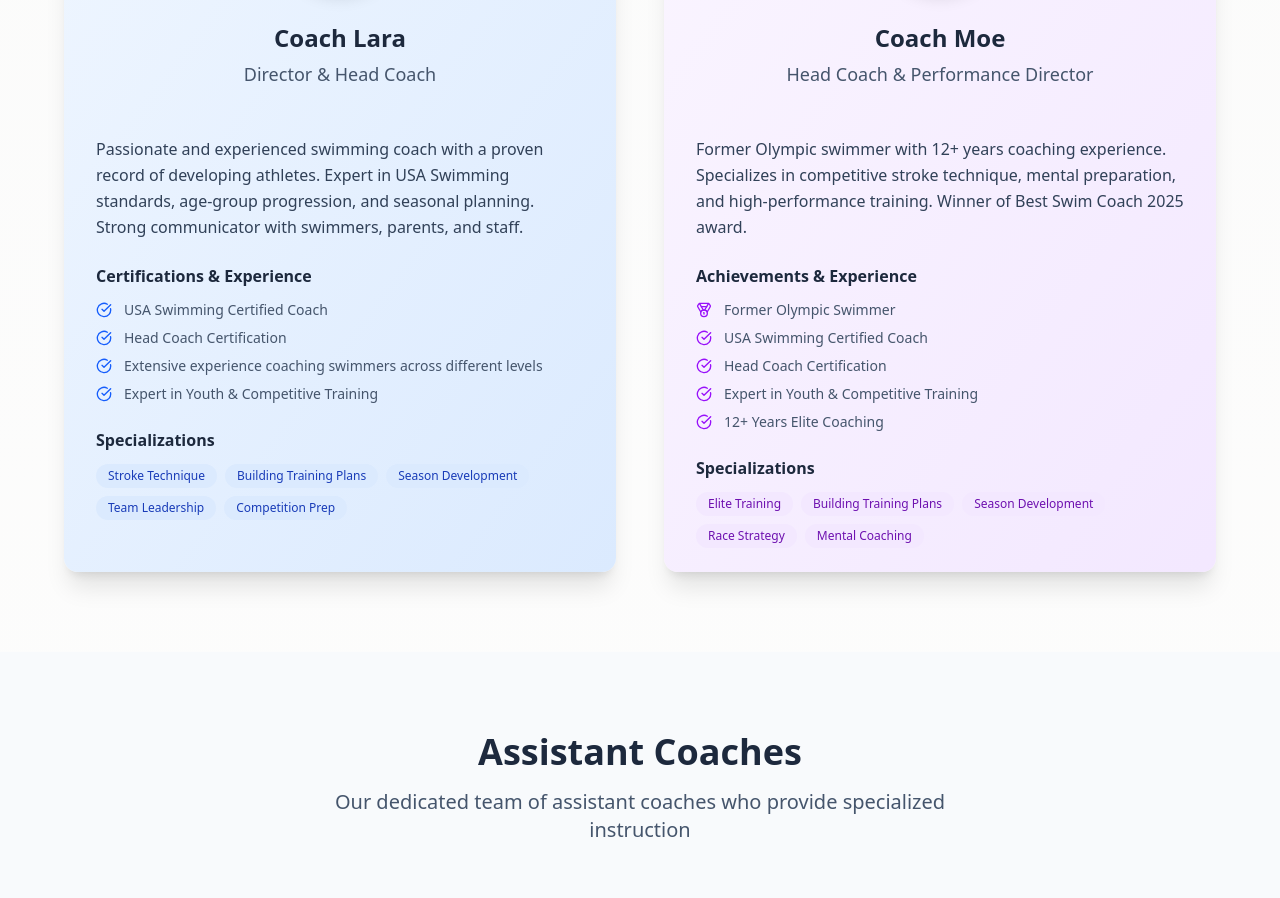
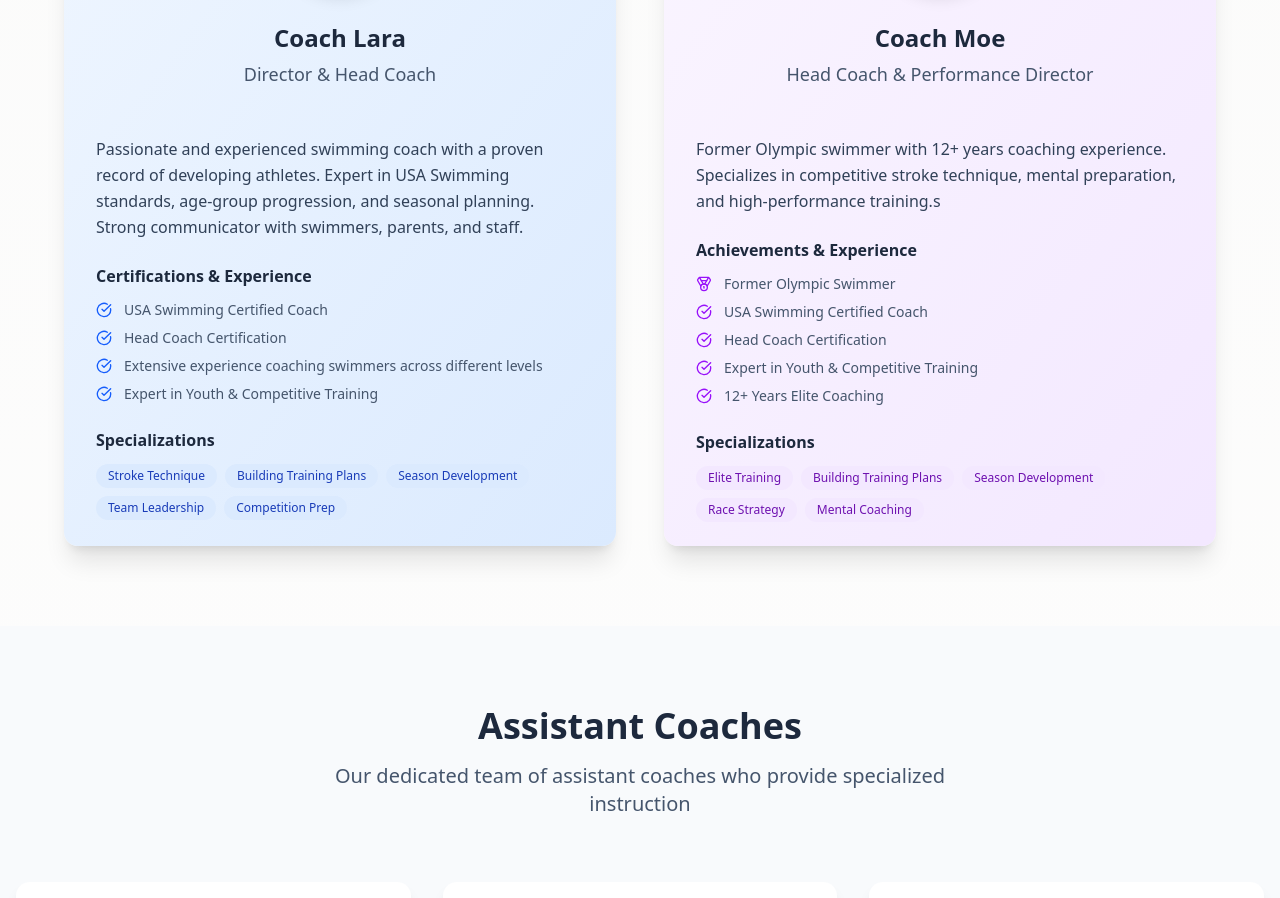
Before and after one commit to primeswim/prime-swim, a Next.js app: page /coaches in a window 1280 px wide. Shown: the part 1080-1978 px from the top of the page. Built offline with nearby package versions, Linux system fonts and the light colour scheme.

Commit message:
update coach info

```diff
--- a/src/app/coaches/page.tsx
+++ b/src/app/coaches/page.tsx
@@ -134,7 +134,7 @@ export default function CoachesPage() {
             <CardContent className="px-8">
               <p className="text-slate-700 text-base leading-relaxed mb-6">
                 Former Olympic swimmer with 12+ years coaching experience. Specializes in competitive stroke technique,
-                mental preparation, and high-performance training. Winner of Best Swim Coach 2025 award.
+                mental preparation, and high-performance training.s
               </p>
 
               <div className="space-y-4 mb-6">
```
